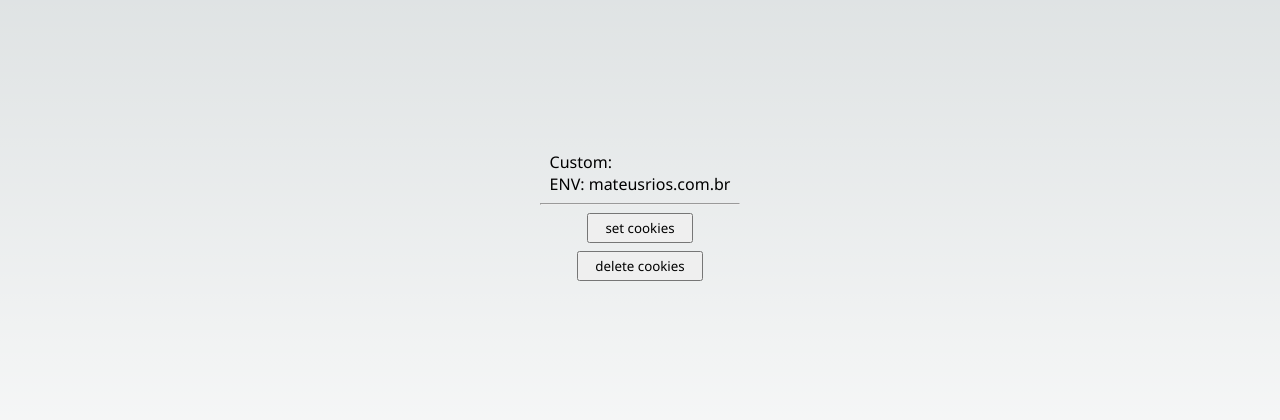
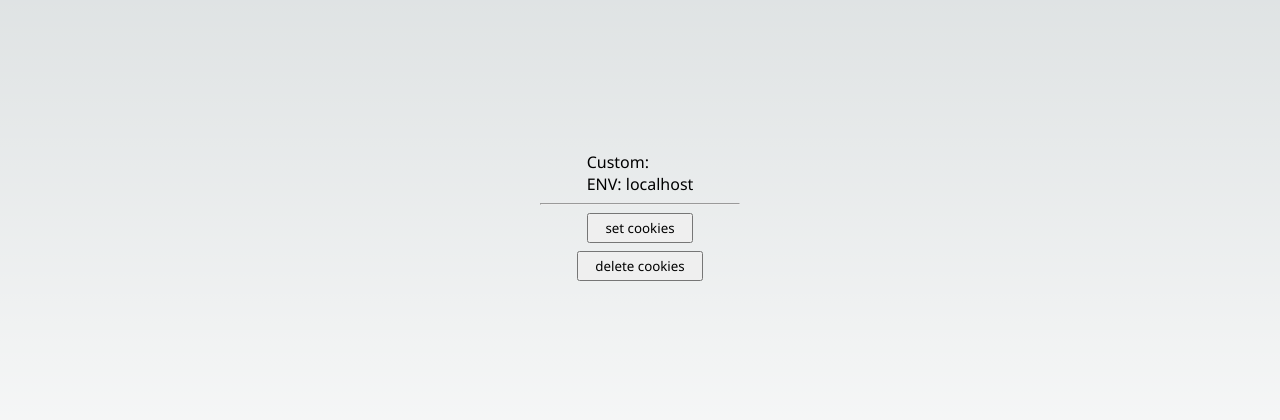
Before and after one commit to mattbrios/cookie-sub-test, a Next.js app: page / in a window 1280 px wide. Shown: the part 184-604 px from the top of the page. Built offline with nearby package versions, Linux system fonts and the light colour scheme.

Commit message:
first commit development branch

```diff
--- a/src/pages/index.js
+++ b/src/pages/index.js
@@ -1,19 +1,11 @@
 /* eslint-disable react-hooks/exhaustive-deps */
 import Head from 'next/head'
 import { parseCookies, setCookie } from 'nookies';
-import { useEffect, useState } from 'react';
+import { useState } from 'react';
 
 export default function Home() {
   const cookies = parseCookies();
   const [ myCookies, setMyCookies ] = useState(cookies);
-  useEffect(() => {
-    let mounted = true;
-    if(mounted) {
-      console.log('to aqui')
-    }
-    return () => mounted = false;
-  }, [myCookies]);
-
 
   const domainForCookie = (domain) => {
     const domainParts = String(domain).split('://')[1].split('/')[0].split(':')[0].split('.');
@@ -52,25 +44,25 @@
     setCookie(undefined, 'cookie_env_lax', 'content_env_lax', {
       maxAge: 30 * 24 * 60 * 60, //30 days
       path: '/',
-      domain: domainForCookie(process.env.NEXT_PUBLIC_APP_URL),
+      domain: process.env.NEXT_PUBLIC_COOKIE_DOMAIN,
       sameSite: 'lax'
     });
     setCookie(undefined, 'cookie_env_none', 'content_env_none', {
       maxAge: 30 * 24 * 60 * 60, //30 days
       path: '/',
-      domain: domainForCookie(process.env.NEXT_PUBLIC_APP_URL),
+      domain: process.env.NEXT_PUBLIC_COOKIE_DOMAIN,
       sameSite: 'none'
     });
     setCookie(undefined, 'cookie_env_strict', 'content_env_strict', {
       maxAge: 30 * 24 * 60 * 60, //30 days
       path: '/',
-      domain: domainForCookie(process.env.NEXT_PUBLIC_APP_URL),
+      domain: process.env.NEXT_PUBLIC_COOKIE_DOMAIN,
       sameSite: 'strict'
     });
     setCookie(undefined, 'cookie_env', 'content_env', {
       maxAge: 30 * 24 * 60 * 60, //30 days
       path: '/',
-      domain: domainForCookie(process.env.NEXT_PUBLIC_APP_URL)
+      domain: process.env.NEXT_PUBLIC_COOKIE_DOMAIN
     });
 
 
@@ -104,10 +96,10 @@
     setCookie(undefined, 'cookie_custom_strict', '', { maxAge: -999999999, path:'/', domain: domainForCookie(window.location.href), });
     setCookie(undefined, 'cookie_custom', '', { maxAge: -999999999, path:'/', domain: domainForCookie(window.location.href), });
 
-    setCookie(undefined, 'cookie_env_lax', '', { maxAge: -999999999, path:'/', domain: domainForCookie(process.env.NEXT_PUBLIC_APP_URL) });
-    setCookie(undefined, 'cookie_env_none', '', { maxAge: -999999999, path:'/', domain: domainForCookie(process.env.NEXT_PUBLIC_APP_URL) });
-    setCookie(undefined, 'cookie_env_strict', '', { maxAge: -999999999, path:'/', domain: domainForCookie(process.env.NEXT_PUBLIC_APP_URL) });
-    setCookie(undefined, 'cookie_env', '', { maxAge: -999999999, path:'/', domain: domainForCookie(process.env.NEXT_PUBLIC_APP_URL) });
+    setCookie(undefined, 'cookie_env_lax', '', { maxAge: -999999999, path:'/', domain: process.env.NEXT_PUBLIC_COOKIE_DOMAIN });
+    setCookie(undefined, 'cookie_env_none', '', { maxAge: -999999999, path:'/', domain: process.env.NEXT_PUBLIC_COOKIE_DOMAIN });
+    setCookie(undefined, 'cookie_env_strict', '', { maxAge: -999999999, path:'/', domain: process.env.NEXT_PUBLIC_COOKIE_DOMAIN });
+    setCookie(undefined, 'cookie_env', '', { maxAge: -999999999, path:'/', domain: process.env.NEXT_PUBLIC_COOKIE_DOMAIN });
 
     setCookie(undefined, 'cookie_default_lax', '', { maxAge: -999999999, path:'/' });
     setCookie(undefined, 'cookie_default_none', '', { maxAge: -999999999, path:'/' });
@@ -131,7 +123,7 @@
             {typeof window !== "undefined" && (
               <p>Custom: {domainForCookie(window.location.href)}</p>
             )}
-            <p>ENV: {domainForCookie(process.env.NEXT_PUBLIC_APP_URL)}</p>
+            <p>ENV: {process.env.NEXT_PUBLIC_COOKIE_DOMAIN}</p>
           </div>
           <hr style={{ width: 200 }} />
           {(myCookies && Object.keys(myCookies).length > 0) && (
```
Also changed, not shown: 1 other file (tests, documents, lock files or other folders).
